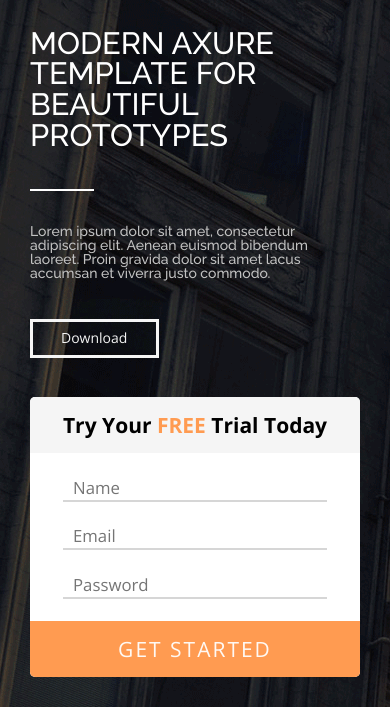
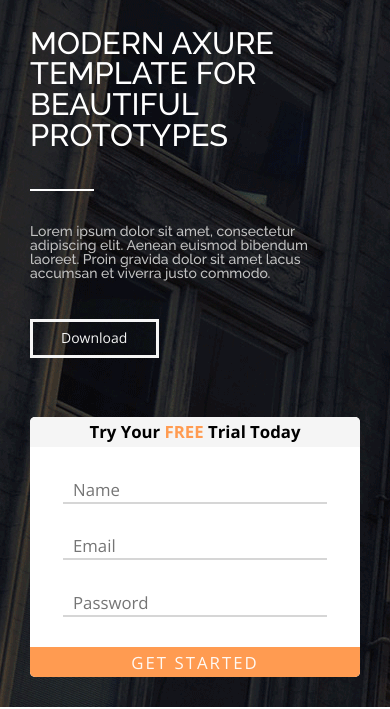
Before and after one commit to Lenar902/Axit, a plain HTML site: page index.html in a window 390 px wide. Shown: the part 154-863 px from the top of the page. Drawn offline with nearby package versions, Linux system fonts and the light colour scheme.

Commit message:
change main mobile

```diff
--- a/media.css
+++ b/media.css
@@ -262,7 +262,7 @@
 
    /*=============MAIN==========*/
    .item1 {
-		max-height: 460px;
+		max-height: 480px;
 		overflow: hidden;
 	}
 
@@ -289,4 +289,20 @@
 	.column-feature3 {
 		padding: 70px 0 50px 0;
 	}
+	.menu__form .text_form {
+		font-size: 1.2rem;
+	}
+	.menu__form  .btn_submit {
+		font-size: 1.2rem;
+	}
+	.text_outer_form, .menu__form  .btn_submit {
+		height: 30px;
+	}
 }
+
+@media (max-width: 340px) {
+	   /*=============MAIN==========*/
+   .item1 {
+		max-height: 520px;
+	}
+}
```
